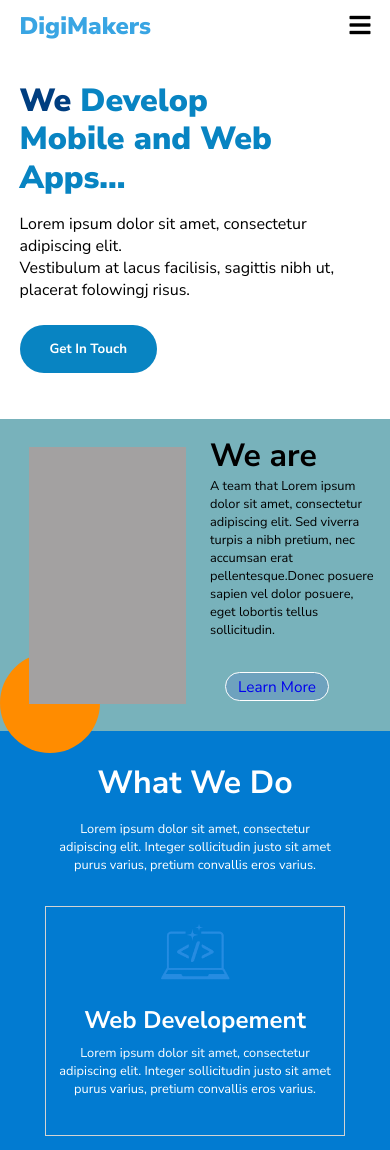
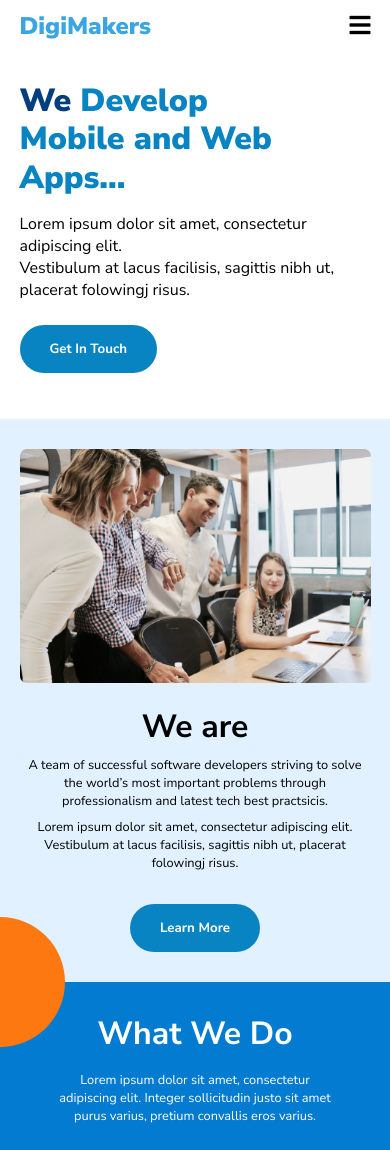
Before and after one commit to Luxt-Tech-JavaScript-Peer2/Digimakers-Landing-Page, a React (Create React App) app: page / in a window 390 px wide. Shown: the top 1150 px of the page. Built offline with nearby package versions, Linux system fonts and the light colour scheme.

Commit message:
debugged the component2 for responsiveness

```diff
--- /dev/null
+++ b/src/Components/WeAre.js
@@ -0,0 +1,32 @@
+import React from 'react';
+import {Link} from 'react-router-dom';
+import '../styles/we_are.css';
+import banner from '../assets/campaign-creators-e6n7uoEnYbA-unsplash.jpg';
+class WeAre extends React.Component{
+    render(){
+        return(
+            <section className='we-are'>
+                <div className='wrapper'>
+
+                    <div className='banner-wrapper'>
+                        <img src={banner} alt='about us banner' />
+                    </div>
+                    <div className='container2Content'>
+                        <h2>We are</h2>
+                        <p>
+                            A team of successful software developers striving to solve the world’s most important problems through professionalism and latest tech best practsicis.
+                        </p>
+                        <p className='hiddencontent'>
+                        Lorem ipsum dolor sit amet, consectetur adipiscing elit. Vestibulum at lacus facilisis, sagittis nibh ut, placerat  folowingj risus.
+                        </p>
+                        <button className='btn'>
+                            <Link to='/about'>Learn more</Link>
+                        </button>
+                    </div>
+                </div>
+            </section>
+        )
+    }
+}
+
+export default WeAre;
--- a/src/components/homecomponents/component2.css
+++ /dev/null
@@ -1,68 +0,0 @@
-.containerWrapper{
-    background-color: rgb(120, 178, 187);
-    position:relative;
-    z-index:1;
-
-}
-.gridContainer{
-    display:grid;
-    grid-template-columns: 50% 50%;
-    grid-gap:10px;
-    padding:10px 20px;
-}
-.container1{
-    background-color: rgb(163, 161, 161);
-    height:88%;
-    width:90%;
-    margin:auto;
-    z-index:1;
-
-}
-.container2{
-    margin:5px;
-
-}
-.container2Btn{
-    display:inline-block;
-    border: 1px solid rgb(255,255, 255);
-    border-radius:20px;
-    background-color: rgba(21, 21, 209,0.1);
-    text-align:center;
-    padding:3px 12px;
-    font-size:larger;
-    margin:15px;
-
-}
-
-.circle{
-    position:absolute;
-    background-color:rgb(255,140,0);
-    width: 130px;
-    height:130px;
-    border-radius: 50%;
-    top:75%;
-    left:0;
-}
-@media screen and (max-width:900px){
-    .flex-container{
-        grid-gap:10px;
-    }
-    .container2{
-        font-size:80%;
-
-    }
-    .circle{
-        width:100px;
-        height:100px;
-    }
-}
-@media screen and (max-width:510px){
-    .hiddencontent{
-        display:none;
-    }
-}
-@media screen and (max-width:350px){
-    .container2 .span{
-        display:none;
-    }
-}
--- a/src/components/homecomponents/component2.js
+++ /dev/null
@@ -1,52 +0,0 @@
-import React from 'react'
-import { BrowserRouter as Router, Link, Route, Switch } from 'react-router-dom';
-import About from  '../pages/About';
-import './component2.css'
-class Component2 extends React.Component{
-    render(){
-        return(
-            <Router>
-                <div>
-                <div className="containerWrapper">
-                <div className= 'gridContainer'>
-                    <div className="container1">
-                    </div>
-                    <div className="container2">
-                        <div className='container2Content'>
-                            <h2>We are</h2>
-                             <p>
-                                 A team that Lorem ipsum dolor sit amet, consectetur adipiscing elit.
-                                 Sed viverra turpis a nibh pretium, nec accumsan erat pellentesque.
-                                 <span>
-                                     Donec posuere sapien vel dolor posuere, eget lobortis tellus sollicitudin.
-                                 </span>
-                            </p>
-
-                            <br></br>
-
-                            <p className='hiddencontent'>
-                                 Nullam efficitur ante sed quam bibendum, non dignissim mi posuere.
-                                 Nunc at sapien sit amet mi gravida consectetur. Aenean in vehicula ex.
-                                 Aliquam erat volutpat. Morbi varius tincidunt sagittis.
-                            </p>
-                        </div>
-                        <div className='container2Btn'>
-                            <Link to='/pages/about'>Learn more</Link>
-
-                        </div>
-                    </div>
-                </div>
-                <div className='circle'></div>
-               </div>
-               <div>
-                 <Switch>
-                       <Route path='/pages/about' exact component={About} />
-                 </Switch>
-               </div>
-               </div>
-            </Router>
-        )
-    }
-}
-
-export default Component2;
--- a/src/components/pages/Home.js
+++ b/src/components/pages/Home.js
@@ -1,6 +1,6 @@
 import React, { Component } from 'react'
 
-import Component2 from '../homecomponents/component2'
+import WeAre from '../WeAre'
 import CallToAction from '../CallToAction'
 import Hero from "../Hero";
 import Works from "../Works";
@@ -11,7 +11,7 @@ export default class Home extends Component {
       <main>
         <section>
           <Hero />
-          <Component2 />
+          <WeAre />
           <Works />
           <CallToAction />
         </section>
--- a/src/index.css
+++ b/src/index.css
@@ -137,8 +137,24 @@ color:black;
   font-size: .8rem;
   margin: 1rem auto;
 }
-
-
+/* for all button with btn className */
+.btn a{
+  display: block;
+  background-color: #0884c2;
+  color: #fff;
+  padding: 15px 30px;
+  border: none;
+  border-radius: 50px;
+  font-weight: 600;
+}
+.btn a:hover{
+  background-color: #27719b;
+}
+.btn{
+  border: none;
+  border-radius: 50px;
+  margin-bottom: 1rem;
+}
 /* For all the section wrappers. give margin and padding */
 .wrapper {
   padding: 30px 5%;
@@ -158,7 +174,7 @@ h3{
     max-width: 1200px;
     margin: auto;
   }
-  .action h2 {
+  .action h2, h2 {
     font-size: 2rem;
   }
   .dt-only {
--- a/src/styles/hero.css
+++ b/src/styles/hero.css
@@ -13,23 +13,7 @@
     font-weight: 400;
     margin-bottom: 1.5rem;
 }
-.hero .btn a{
-    display: block;
-    background-color: #0884c2;
-    color: #fff;
-    padding: 15px 30px;
-    border: none;
-    border-radius: 50px;
-    font-weight: 600;
-}
-.hero .btn a:hover{
-    background-color: #27719b;
-}
-.hero .btn{
-    border: none;
-    border-radius: 50px;
-    margin-bottom: 1rem;
-}
+
 .hero img{
     display: none;
 }
--- /dev/null
+++ b/src/styles/we_are.css
@@ -0,0 +1,97 @@
+.we-are {
+    background-color: #E2F1FF;
+    position: relative;
+}
+
+.we-are .wrapper {
+    display: flex;
+    flex-direction: column;
+    justify-content: center;
+    align-items: center;
+}
+
+.we-are img {
+    width: 100%;
+    border-radius: 7px;
+    margin-bottom: 1rem;
+    max-width: 600px;
+    position: relative;
+    z-index: 1;
+}
+
+.we-are h2 {
+    text-align: center;
+    margin-bottom: .5rem;
+}
+
+.we-are p {
+    font-weight: 400;
+    font-size: .8rem;
+    text-align: center;
+    margin-bottom: .5rem;
+    max-width: 500px;
+}
+
+.we-are p+p {
+    margin-bottom: 2rem;
+}
+
+.we-are button {
+    margin: auto;
+}
+
+.we-are::before {
+    position: absolute;
+    background-color: #fe7811;
+    display: block;
+    content: '';
+    width: 130px;
+    height: 130px;
+    border-radius: 50%;
+    bottom: -65px;
+    left: -65px;
+    z-index: 0;
+}
+
+.container2Content {
+    display: flex;
+    flex-direction: column;
+    position: relative;
+    z-index: 1;
+}
+
+@media screen and (min-width:750px) {
+    .we-are .wrapper {
+        display: flex;
+        flex-direction: row;
+        grid-gap: 10px;
+        align-items: unset;
+        justify-content: center;
+    }
+    .we-are .wrapper>div {
+        flex-basis: 45%;
+    }
+    .banner-wrapper{
+        display: flex;
+        justify-content: flex-end;
+    }
+
+    .container2Content {
+        align-items: flex-start;
+        padding:0 1rem;
+    }
+    .we-are p {
+        text-align: left;
+
+        max-width: 400px;
+    }
+
+    .we-are button {
+        margin: unset;
+    }
+    .we-are img {
+        width: 100%;
+        max-width: 400px;
+        margin-left:auto;
+    }
+}
```
Also changed, not shown: src/assets/campaign-creators-e6n7uoEnYbA-unsplash.jpg (added).
